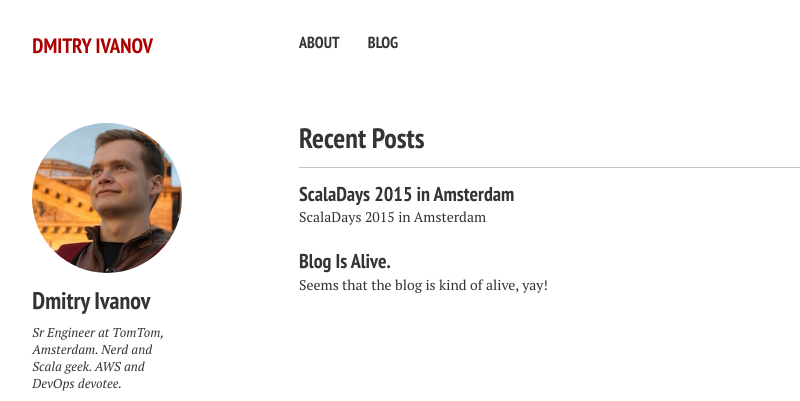
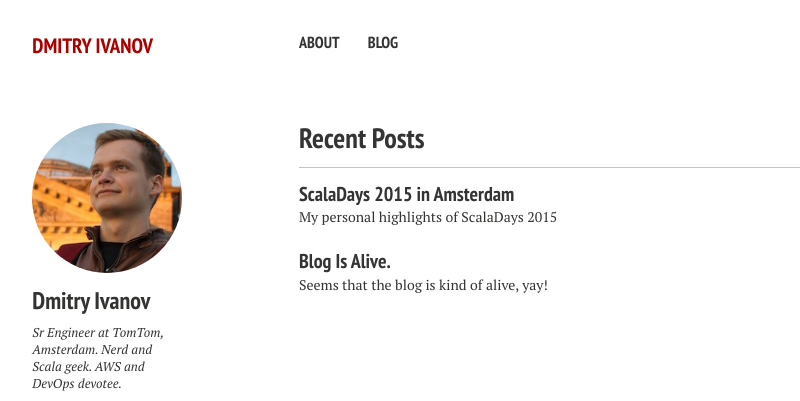
Before and after one commit to ajantis/ajantis.github.io, a Jekyll site: the page built from index.md, in a window 1280 px wide. Shown: the top 401 px of the page, without its empty margins (21-821 px from the left). Built offline with Jekyll 4.4.1, drawn with Linux system fonts in a browser that asks for light colours; nearby versions of some CDN libraries.

Commit message:
Allow scaladays post sharing

```diff
--- a/_posts/2015-06-15-scala-days-2015.markdown
+++ b/_posts/2015-06-15-scala-days-2015.markdown
@@ -3,10 +3,11 @@ layout: post
 title: "ScalaDays 2015 in Amsterdam"
 modified:
 categories:
-excerpt:
+excerpt: "My personal highlights of ScalaDays 2015"
 comments: true
 tags: [scala, scaladays, conferences]
 date: 2015-06-15T01:54:48+01:00
+share: true
 ---
 
 <section id="table-of-contents" class="toc">
```
